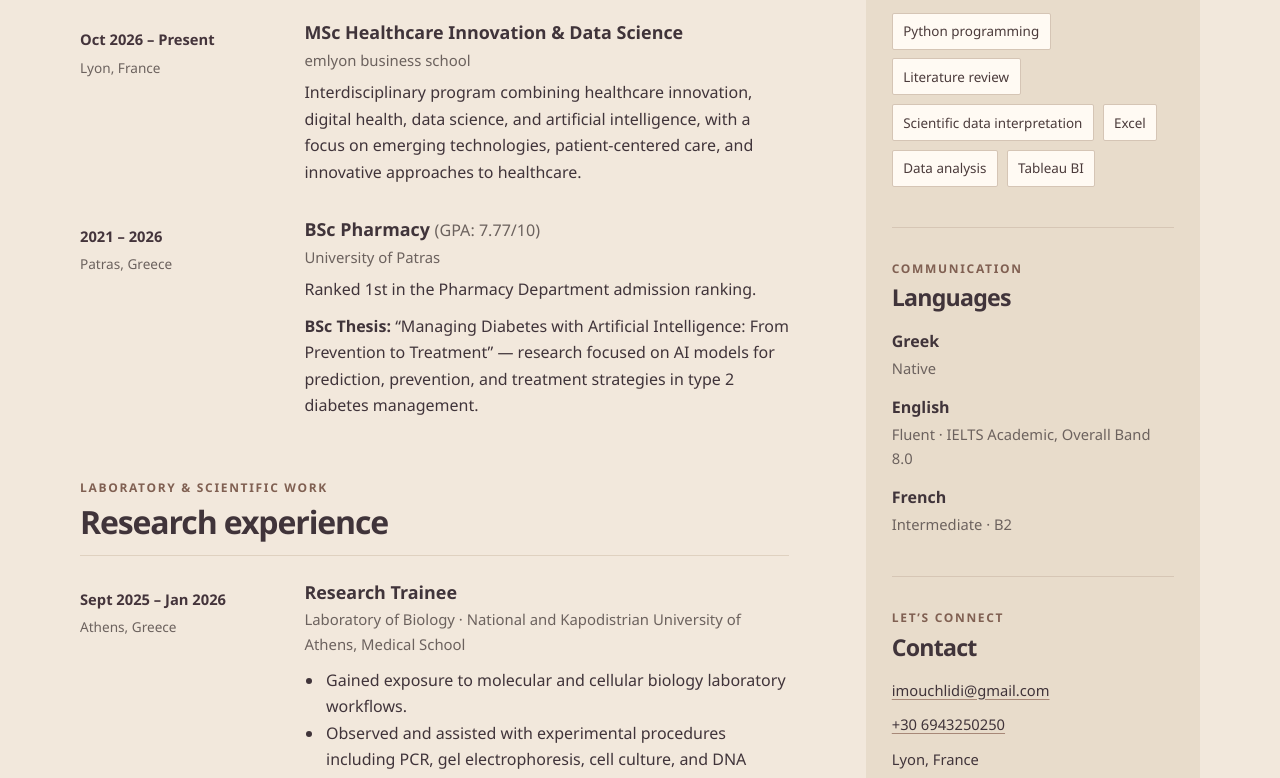
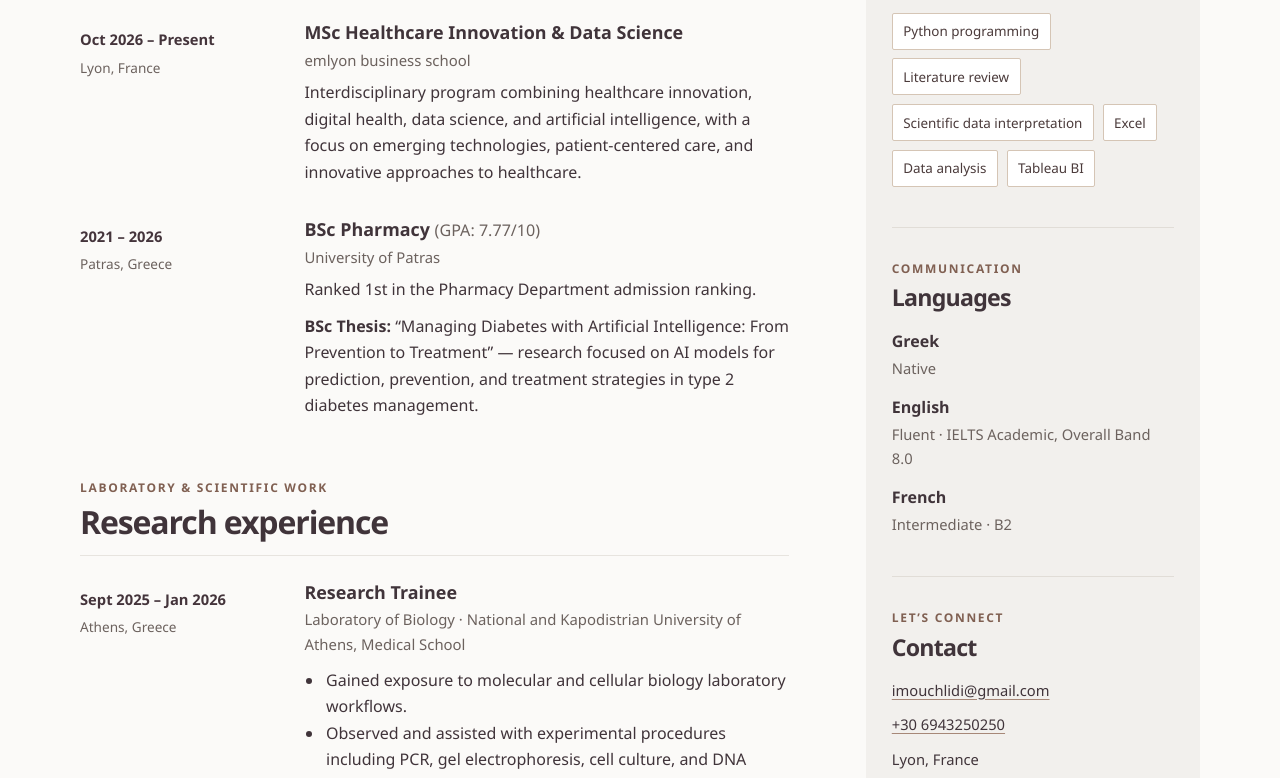
Before and after one commit to imouchlidi/cv_mouchlidi, a plain HTML site: page site/index.html in a window 1280 px wide. Shown: the part 671-1449 px from the top of the page. Drawn offline with Linux system fonts and the light colour scheme.

Commit message:
Lighten page backgrounds to neutral white

```diff
--- a/site/styles.css
+++ b/site/styles.css
@@ -2,9 +2,9 @@
   color-scheme: light;
   --ink: #40343a;
   --muted: #6c625e;
-  --paper: #f2e8dc;
-  --white: #fffaf3;
-  --line: #dfd1c0;
+  --paper: #fbfaf8;
+  --white: #ffffff;
+  --line: #e7e4df;
   --accent: #d5a38f;
   --accent-dark: #44343b;
   font-family: "Segoe UI", "Helvetica Neue", Arial, sans-serif;
@@ -260,13 +260,13 @@ a:focus-visible {
 .side-column {
   align-self: start;
   padding: 1.6rem;
-  background: #e8dccb;
+  background: #f2f0ed;
 }
 
 .side-section + .side-section {
   margin-top: 2.5rem;
   padding-top: 2rem;
-  border-top: 1px solid #d6c6b5;
+  border-top: 1px solid #e1ddd7;
 }
 
 .side-section h2 {
```
